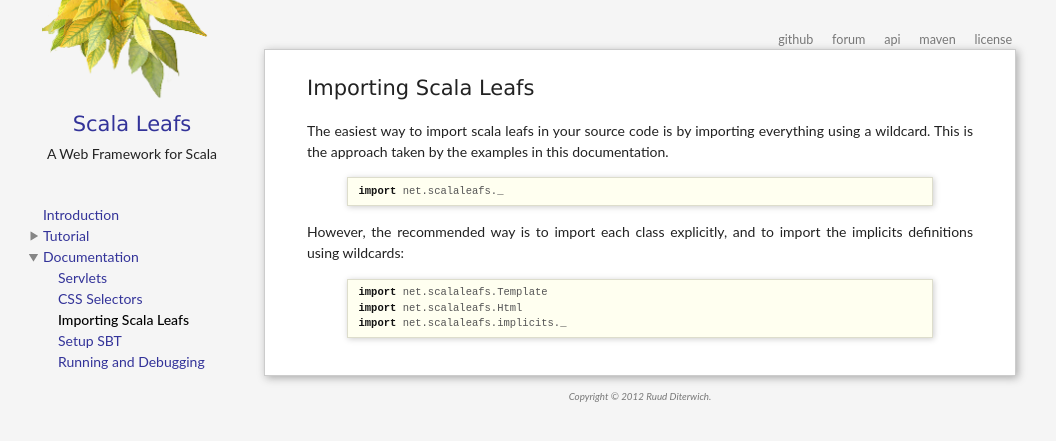
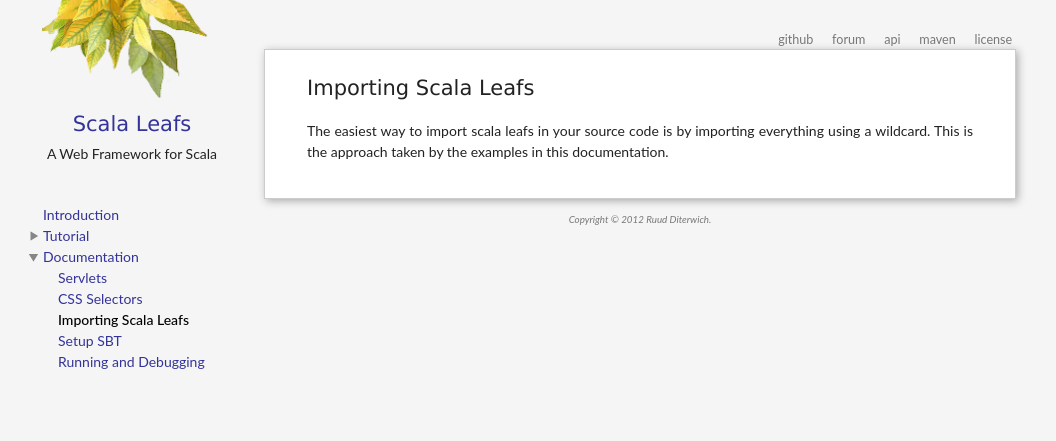
Before and after one commit to scalastuff/scalaleafs, a Jekyll site: the page built from importing-scalaleafs.md, in a window 1280 px wide. Shown: the top 441 px of the page, without its empty margins (0-1056 px from the left). Built offline with Jekyll 4.4.1, drawn with Linux system fonts in a browser that asks for light colours.

Commit message:
Updated importing-scalaleafs.md

```diff
--- a/importing-scalaleafs.md
+++ b/importing-scalaleafs.md
@@ -4,15 +4,3 @@
 ---
 
 The easiest way to import scala leafs in your source code is by importing everything using a wildcard. This is the approach taken by the examples in this documentation.
-
-{% highlight scala %}
-import net.scalaleafs._
-{% endhighlight %}
-
-However, the recommended way is to import each class explicitly, and to import the implicits definitions using wildcards:
-
-{% highlight scala %}
-import net.scalaleafs.Template
-import net.scalaleafs.Html
-import net.scalaleafs.implicits._
-{% endhighlight %}
```
